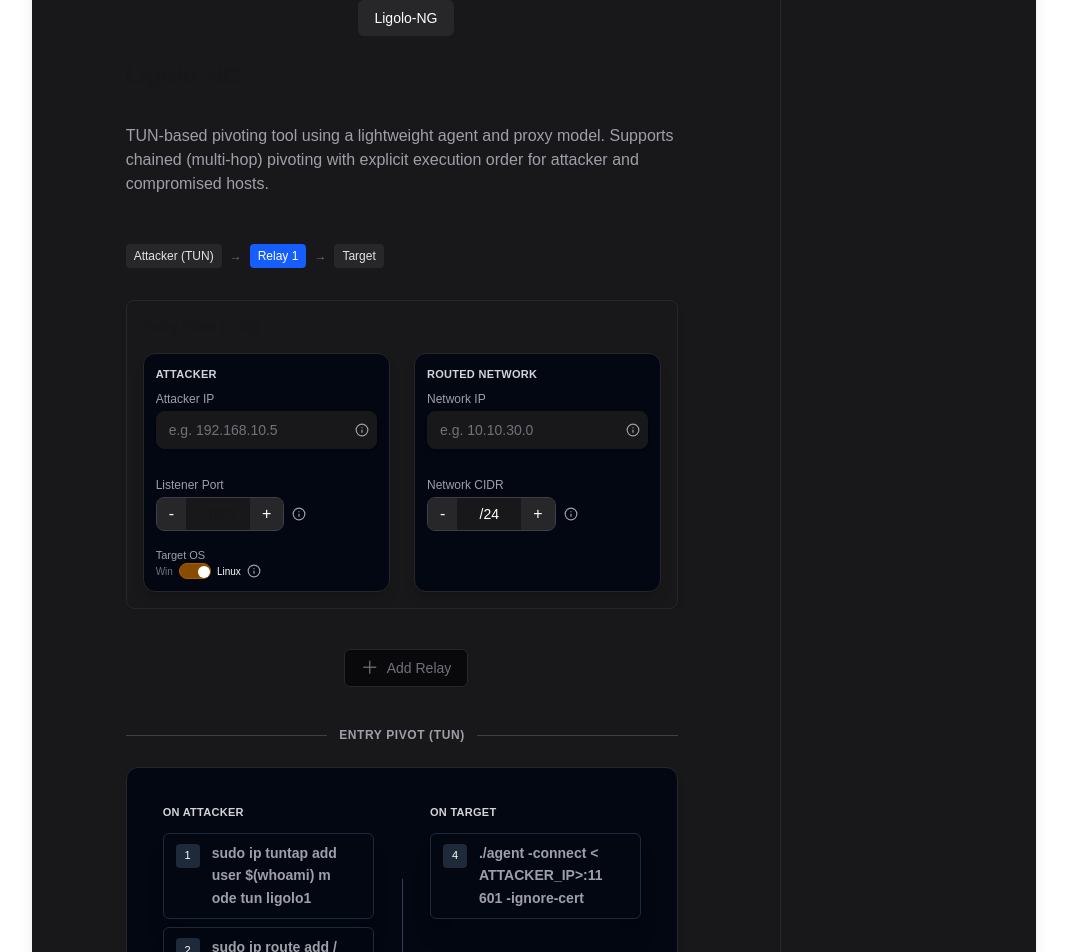
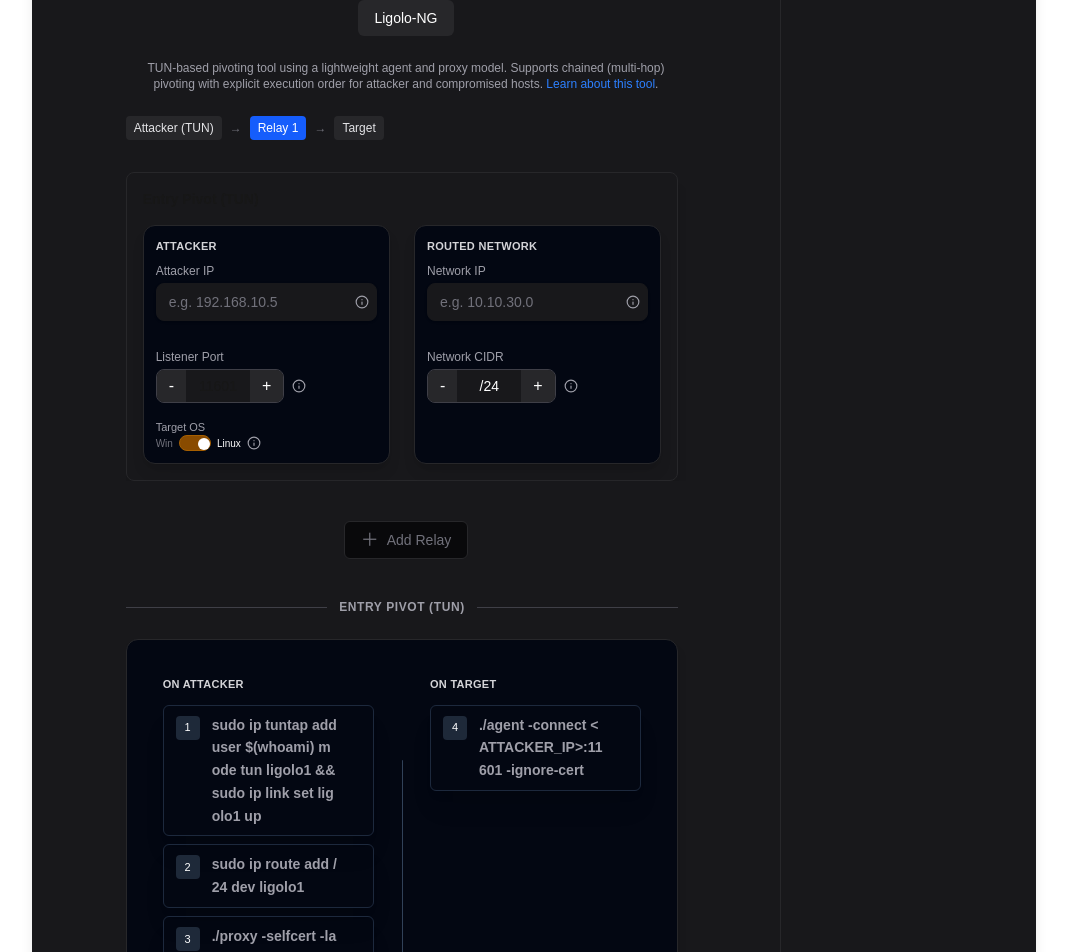
Before and after one commit to Simple0x0/pivotkit, a Next.js app: page /tools/ligolo-ng in a window 1280 px wide. Shown: the part 100-1052 px from the top of the page, without its empty margins (106-1173 px from the left). Built offline with nearby package versions, Linux system fonts and the light colour scheme.

Commit message:
Separated the components for better organization

```diff
--- /dev/null
+++ b/app/components/CommandRow.tsx
@@ -0,0 +1,55 @@
+'use client';
+
+import { useState } from "react";
+
+export default function CommandRow({ step, cmd }: { step?: number; cmd: string }) {
+  const [copied, setCopied] = useState(false);
+
+  const copy = () => {
+    navigator.clipboard.writeText(cmd);
+    setCopied(true);
+    setTimeout(() => setCopied(false), 900);
+  };
+
+  return (
+  <div
+    onClick={copy}
+    className={`
+      group cursor-pointer
+      flex items-start gap-3
+      border border-slate-800 rounded-md
+      px-3 py-2
+      hover:bg-slate-950
+      shadow-xl
+      transition-all duration-150
+    `}
+    title="Click to copy"
+  >
+    {/* Step */}
+    {step ? (
+      <span className="flex-shrink-0 mt-0.5 w-6 h-6 flex items-center justify-center rounded bg-gray-800 text-white text-[11px] select-none">
+        {step}
+      </span>
+      ) : null}
+
+    {/* Command + Copy */}
+    <div className="flex flex-1 justify-between items-center">
+      <code className="text-sm font-bold font-sans text-zinc-400 break-all leading-relaxed">
+        {cmd}
+      </code>
+
+      {/* Copy feedback */}
+      <span
+          className={`mt-1 block text-[10px] transition-opacity ${
+            copied
+              ? "text-green-400 opacity-100"
+              : "opacity-0 group-hover:opacity-40 text-zinc-400"
+          }`}
+        >
+        {copied ? "Copied!" : "Copy"}
+      </span>
+    </div>
+  </div>
+);
+
+}
--- a/app/data/tools/ligolo-ng.yaml
+++ b/app/data/tools/ligolo-ng.yaml
@@ -4,6 +4,9 @@ description: >
   TUN-based pivoting tool using a lightweight agent and proxy model.
   Supports chained (multi-hop) pivoting with explicit execution order
   for attacker and compromised hosts.
+
+
+blog: https://teamsimple.net/blogs/ligolong-modern-network-pivoting
 
 image: /public/ligolo-ng.png
 
--- /dev/null
+++ b/app/lib/helpers.ts
@@ -0,0 +1,7 @@
+export function render(template: string, ctx: Record<string, string | number>) {
+  return template.replace(/{{(\w+)}}/g, (_, k) => String(ctx[k] ?? ""));
+}
+
+export function plane(cmd: string): "attacker" | "target" {
+  return cmd === "agent" ? "target" : "attacker";
+}
--- a/app/tools/[tool]/page.tsx
+++ b/app/tools/[tool]/page.tsx
@@ -72,9 +72,7 @@ export default async function ToolPage({ params }: Props) {
 
   return (
     <>
-      <h1 className="text-2xl font-semibold mb-2">{toolData.name}</h1>
-      <p className="text-zinc-400 mb-6">{toolData.description}</p>
-
+      <p className="text-zinc-400 text-center text-xs">{toolData.description} <a href={toolData.blog} target="_blank" className="text-blue-500 ">Learn about this tool</a>.</p>
       <ToolWorkspace />
     </>
   );
--- a/app/types/tool.ts
+++ b/app/types/tool.ts
@@ -20,6 +20,7 @@ export interface ToolDefinition {
   name: string;
   description: string;
   image?: string;
+  blog?: string;
   keywords?: string[];
   category: ToolCategory;
   os: {
--- a/app/ui/ligolo-ng/CommandResolver.tsx
+++ b/app/ui/ligolo-ng/CommandResolver.tsx
@@ -2,11 +2,12 @@
 
 import { LigoloPivot } from "@/app/hooks/usePivotChain";
 import { PivotCommands } from "./Types";
+import { render, plane } from "@/app/lib/helpers";
 
 /* ---------------- Templates ---------------- */
 
 const commandTemplates = {
-  tun: "sudo ip tuntap add user $(whoami) mode tun {{tun}}",
+  tun: "sudo ip tuntap add user $(whoami) mode tun {{tun}} && sudo ip link set {{tun}} up",
   route: "sudo ip route add {{network}}/{{cidr}} dev {{tun}}",
   proxy: "./proxy -selfcert -laddr {{bindIP}}:{{port}}",
   agent: "{{agentBin}} -connect {{connectIP}}:{{port}} -ignore-cert",
@@ -34,16 +35,6 @@ const RELAY_SEQUENCE = [
   "session",
   "startTun",
 ] as const;
-
-/* ---------------- Helpers ---------------- */
-
-function render(template: string, ctx: Record<string, string | number>) {
-  return template.replace(/{{(\w+)}}/g, (_, k) => String(ctx[k] ?? ""));
-}
-
-function plane(cmd: string): "attacker" | "target" {
-  return cmd === "agent" ? "target" : "attacker";
-}
 
 /* ---------------- Resolver ---------------- */
 
--- a/app/ui/ligolo-ng/CommandsDisplay.tsx
+++ b/app/ui/ligolo-ng/LigoloCommandsDisplay.tsx
@@ -1,12 +1,12 @@
 "use client";
 
 import { LigoloPivot } from "@/app/hooks/usePivotChain";
-import { useState } from "react";
 import { PivotCommands, CommandStep } from "./Types";
+import CommandRow from "@/app/components/CommandRow";
 
 /* ---------------- Main Component ---------------- */
 
-export default function LigoloCommands({
+export default function LigoloCommandsDisplay({
   pivots,
   resolvedCommands,
 }: {
@@ -66,7 +66,7 @@ function CommandPanel({
   steps,
 }: {
   title: string;
-  steps: CommandStep[];
+  steps?: CommandStep[];
 }) {
   return (
     <div className="rounded-lg  p-4 space-y-3">
@@ -74,14 +74,14 @@ function CommandPanel({
         On {title}
       </h4>
 
-      {steps.length === 0 && (
+      {steps?.length === 0 && (
         <p className="text-xs text-zinc-500 italic">
           No commands generated
         </p>
       )}
 
       <div className="space-y-2">
-        {steps.map((s) => (
+        {steps?.map((s) => (
           <CommandRow
             key={`${title}-${s.step}`}
             step={s.step}
@@ -92,55 +92,3 @@ function CommandPanel({
     </div>
   );
 }
-
-/* ---------------- Command Row ---------------- */
-
-function CommandRow({ step, cmd }: { step: number; cmd: string }) {
-  const [copied, setCopied] = useState(false);
-
-  const copy = () => {
-    navigator.clipboard.writeText(cmd);
-    setCopied(true);
-    setTimeout(() => setCopied(false), 900);
-  };
-
-  return (
-  <div
-    onClick={copy}
-    className={`
-      group cursor-pointer
-      flex items-start gap-3
-      border border-slate-800 rounded-md
-      px-3 py-2
-      hover:bg-slate-950
-      shadow-xl
-      transition-all duration-150
-    `}
-    title="Click to copy"
-  >
-    {/* Step */}
-    <span className="flex-shrink-0 mt-0.5 w-6 h-6 flex items-center justify-center rounded bg-gray-800 text-white text-[11px] select-none">
-      {step}
-    </span>
-
-    {/* Command + Copy */}
-    <div className="flex flex-1 justify-between items-center">
-      <code className="text-sm font-bold font-sans text-zinc-400 break-all leading-relaxed">
-        {cmd}
-      </code>
-
-      {/* Copy feedback */}
-      <span
-          className={`mt-1 block text-[10px] transition-opacity ${
-            copied
-              ? "text-green-400 opacity-100"
-              : "opacity-0 group-hover:opacity-40 text-zinc-400"
-          }`}
-        >
-        {copied ? "Copied!" : "Copy"}
-      </span>
-    </div>
-  </div>
-);
-
-}
--- a/app/ui/ligolo-ng/Workspace.tsx
+++ b/app/ui/ligolo-ng/Workspace.tsx
@@ -2,7 +2,7 @@
 
 import { usePivotChain } from "@/app/hooks/usePivotChain";
 import LigoloInputs from "./Inputs";
-import LigoloCommands from "./CommandsDisplay";
+import LigoloCommandsDisplay from "./LigoloCommandsDisplay";
 import { resolvePivotCommands } from "./CommandResolver";
 
 export default function LigoloWorkspace() {
@@ -23,7 +23,7 @@ export default function LigoloWorkspace() {
         removePivot={removePivot}
       />
 
-      <LigoloCommands pivots={pivots} resolvedCommands={resolvedCommands}/>
+      <LigoloCommandsDisplay pivots={pivots} resolvedCommands={resolvedCommands}/>
     </div>
   );
 }
```
